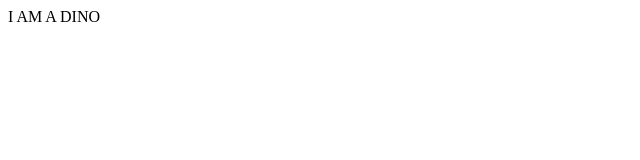
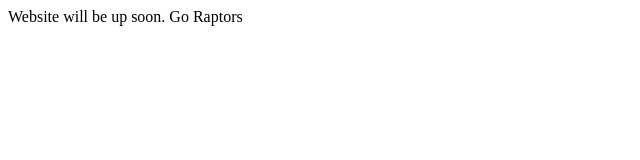
Before and after one commit to matabhdeol/matabhdeol.github.com, a plain HTML site: page index.html in a window 1280 px wide. Shown: the whole page, without its empty margins (0-640 px from the left). Drawn offline with Linux system fonts and the light colour scheme.

Commit message:
Update index.html

```diff
--- a/index.html
+++ b/index.html
@@ -1,6 +1,6 @@
 <!DOCTYPE html>
 <html lang="en">
 <body>
-I AM  A DINO
+Website will be up soon. Go Raptors
 </body>
 </html>
```
